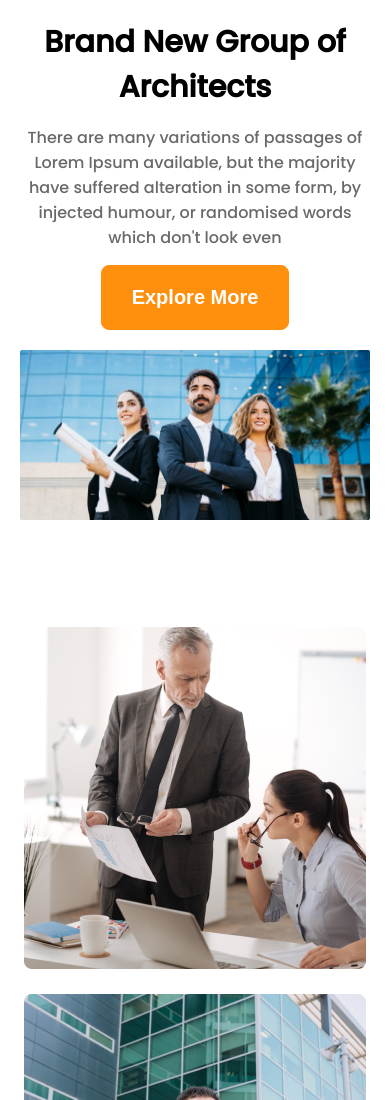
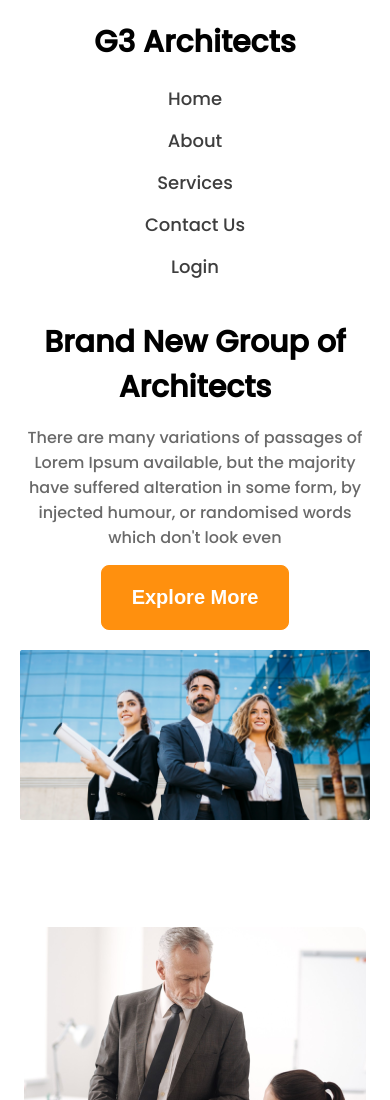
Before and after one commit to NahidEstes/2nd_assignment, a plain HTML site: page index.html in a window 390 px wide. Shown: the top 1100 px of the page. Drawn offline with Linux system fonts and the light colour scheme.

Commit message:
new update

```diff
--- a/css/style.css
+++ b/css/style.css
@@ -47,7 +47,7 @@ a {
   border: 1px solid #ff900e;
 }
 
-/* ====== Nav Styles Starts ====== */
+/* ====== header Styles Starts ====== */
 .nav-bar {
   display: flex;
   justify-content: space-between;
@@ -73,7 +73,7 @@ a {
   font-size: 18px;
 }
 
-/* ====== Nav Styles Ends ====== */
+/* ====== header Styles Ends ====== */
 
 /* ====== Banner Styles Starts ====== */
 .banner-content {
@@ -296,7 +296,27 @@ a {
 
   /* header */
   .header-section {
-    display: none;
+  }
+
+  .menu-links {
+    flex-direction: column;
+    justify-content: center;
+    align-items: center;
+  }
+
+  .nav-bar {
+    flex-direction: column;
+  }
+
+  .logo {
+    font-size: 30px;
+  }
+
+  .menu-bar {
+    margin: 20px 0;
+  }
+  .menu-links {
+    gap: 15px;
   }
 
   /* banner */
--- a/index.html
+++ b/index.html
@@ -203,8 +203,6 @@
         </div>
       </div>
     </section>
-    Lorem ipsum dolor, sit amet consectetur adipisicing elit. Autem assumenda
-    tempora neque ipsam aut eaque quo numquam ducimus laudantium laborum.
     <!-- ------ Footer Section Ends ------ -->
   </body>
 </html>
```
